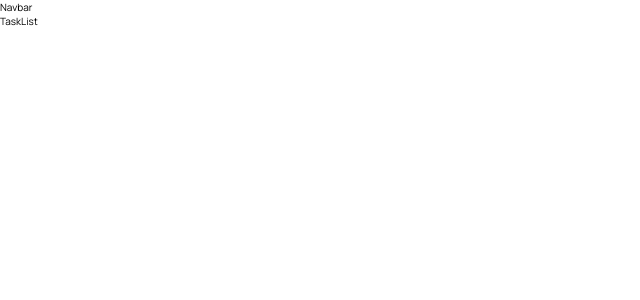
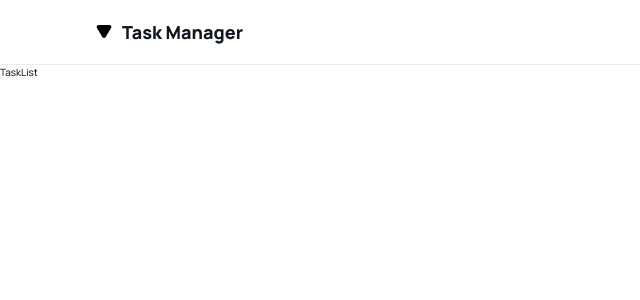
Before and after one commit to marcodamianperez/task-manager, a React (Vite) app: page / in a window 1280 px wide. Shown: the top 300 px of the page, without its empty margins (0-640 px from the left). Built offline with nearby package versions, Linux system fonts and the light colour scheme.

Commit message:
implementa componente Navbar con sus estilos

```diff
--- a/package.json
+++ b/package.json
@@ -11,7 +11,8 @@
   },
   "dependencies": {
     "react": "^19.1.0",
-    "react-dom": "^19.1.0"
+    "react-dom": "^19.1.0",
+    "react-icons": "^5.5.0"
   },
   "devDependencies": {
     "@eslint/js": "^9.25.0",
--- a/src/components/Narvbar/Navbar.css
+++ b/src/components/Narvbar/Navbar.css
@@ -0,0 +1,23 @@
+.navbar {
+  padding: 2rem 0;
+  border-bottom: 1px solid var(--color-secondary);
+}
+
+.container {
+  max-width: 85%;
+  margin: 0 auto;
+}
+
+.title {
+  font-size: 1.8rem;
+  font-weight: 800;
+}
+
+.logo {
+  margin-right: 1rem;
+  font-size: 1.6rem;
+}
+
+.text {
+  color: var(--text-color);
+}
--- a/src/components/Narvbar/Navbar.jsx
+++ b/src/components/Narvbar/Navbar.jsx
@@ -1,7 +1,19 @@
 import "./Navbar.css";
+import { TbTriangleInvertedFilled } from "react-icons/tb";
 
 function Navbar() {
-  return <div>Navbar</div>;
+  return (
+    <nav className="navbar">
+      <div className="container">
+        <h1 className="title">
+          <span className="logo">
+            <TbTriangleInvertedFilled />
+          </span>
+          <span className="text">Task Manager</span>
+        </h1>
+      </div>
+    </nav>
+  );
 }
 
 export default Navbar;
```
Also changed, not shown: 1 other file (tests, documents, lock files or other folders).
